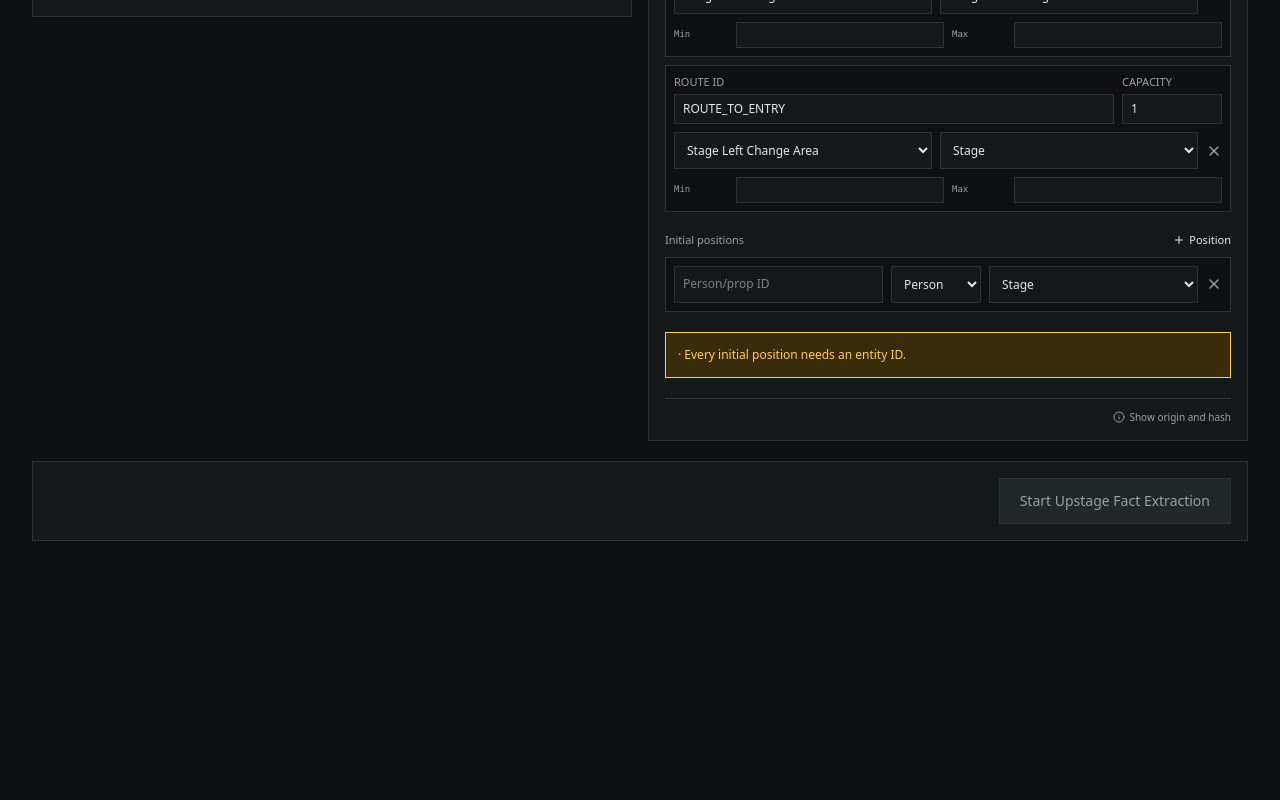
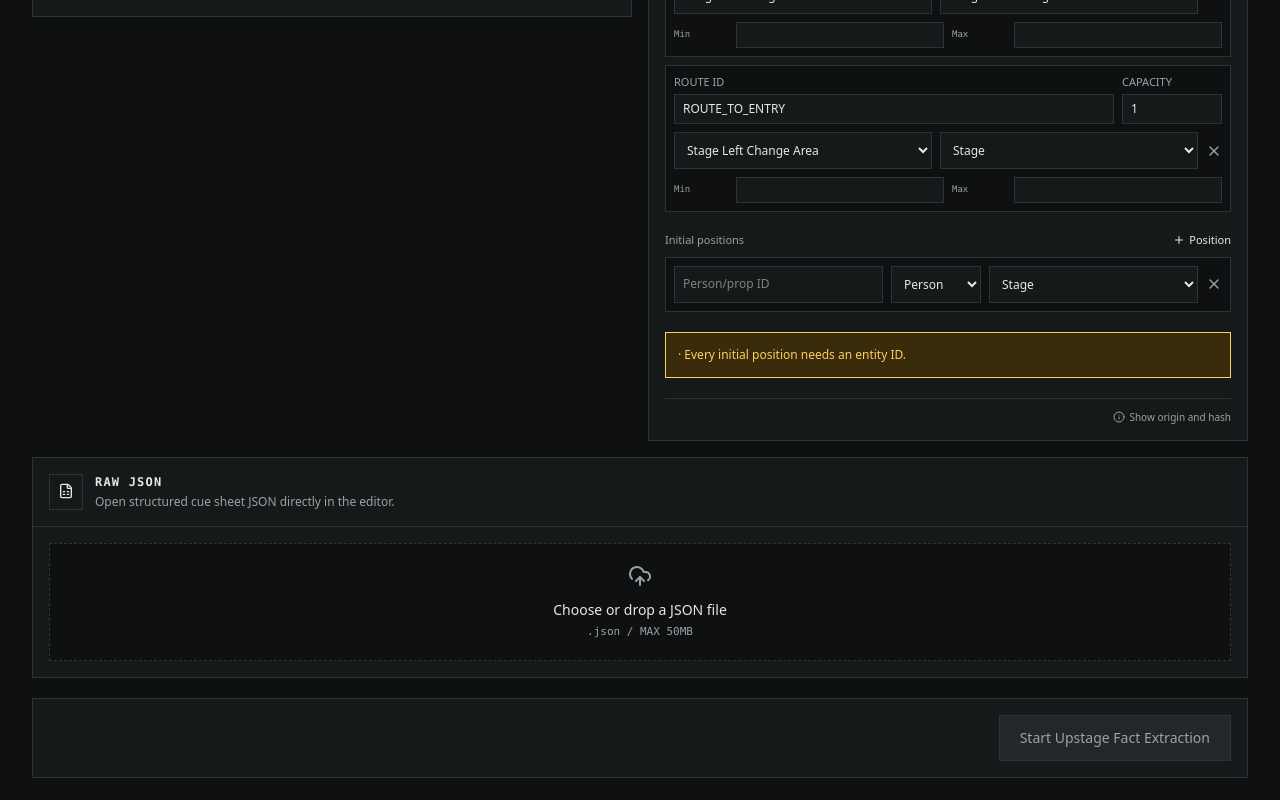
Before and after one commit to Rudy-009/45_Junction_Project, a React (Vite) app in the folder app/: page / in a window 1280 px wide. Shown: the part 448-1248 px from the top of the page. Before the commit the page ends 1021 px from the top, so only its background shows below. Built offline with nearby package versions, Linux system fonts and the light colour scheme.

Commit message:
feat(app): add direct raw JSON editor input

```diff
--- a/app/src/screens/InputScreen.tsx
+++ b/app/src/screens/InputScreen.tsx
@@ -18,6 +18,7 @@ import { parseCueSheetJson } from '@/lib/cue-sheet-json';
 import { useI18n, type Locale } from '@/lib/i18n';
 import { cn } from '@/lib/utils';
 import { useNavigate } from '@tanstack/react-router';
+import type { CueSheet } from '@/types/cue-sheet';
 
 const MAX_SOURCE_BYTES = 50 * 1024 * 1024;
 const SOURCE_ORIGIN: SourceOrigin = 'USER_PROVIDED';
@@ -31,6 +32,7 @@ const ZONES = [
 ] as const;
 
 type SourceInputKind = 'MASTER_CUE';
+type InputErrorKind = SourceInputKind | 'RAW_JSON';
 type Crossover = 'UNKNOWN' | 'AVAILABLE' | 'UNAVAILABLE';
 type SubmitPhase = 'IDLE' | 'UPLOADING' | 'EXTRACTING' | 'NORMALIZING' | 'REVIEW' | 'FAILED';
 
@@ -123,13 +125,11 @@ async function inspectSourceFile(kind: SourceInputKind, file: File, locale: Loca
   const isPdf = String.fromCharCode(...signature) === '%PDF-';
   const isZip = signature[0] === 0x50 && signature[1] === 0x4b;
   const text = new TextDecoder().decode(bytes);
-
   if (extension === 'pdf' && !isPdf) throw new Error(locale === 'ko' ? '확장자와 PDF 파일 서명이 일치하지 않습니다.' : 'The extension does not match the PDF file signature.');
   if ((extension === 'docx' || extension === 'xlsx') && !isZip) {
     throw new Error(locale === 'ko' ? '확장자와 Office 파일 서명이 일치하지 않습니다.' : 'The extension does not match the Office file signature.');
   }
   if (extension === 'json') parseCueSheetJson(text, locale);
-
   return { file, sha256: await sha256(bytes), origin: SOURCE_ORIGIN };
 }
 
@@ -137,11 +137,12 @@ export function InputScreen() {
   const { locale, t } = useI18n();
   const navigate = useNavigate();
   const clearWorkspace = useStandbyWorkspaceStore((state) => state.clear);
+  const loadCueSheet = useCueSheetStore((state) => state.loadCueSheet);
   const clearCueSheet = useCueSheetStore((state) => state.clearCueSheet);
   const setReviewFlowContext = useReviewFlowStore((state) => state.setReviewContext);
   const clearReviewFlow = useReviewFlowStore((state) => state.clear);
   const [masterCue, setMasterCue] = useState<SelectedSource | null>(null);
-  const [sourceErrors, setSourceErrors] = useState<Partial<Record<SourceInputKind, string>>>({});
+  const [sourceErrors, setSourceErrors] = useState<Partial<Record<InputErrorKind, string>>>({});
   const [crossover, setCrossover] = useState<Crossover>('UNKNOWN');
   const [minimumChangeSeconds, setMinimumChangeSeconds] = useState('60');
   const [routes, setRoutes] = useState<RouteDraft[]>([
@@ -232,6 +233,35 @@ export function InputScreen() {
       setSourceErrors((current) => ({
         ...current,
         [kind]: error instanceof Error ? error.message : locale === 'ko' ? '파일을 확인할 수 없습니다.' : 'Could not inspect the file.',
+      }));
+    }
+  };
+
+  const openRawJson = async (file: File) => {
+    clearReviewFlow();
+    clearWorkspace();
+    clearCueSheet();
+    setSourceErrors((current) => ({ ...current, RAW_JSON: undefined }));
+    try {
+      if (extensionOf(file.name) !== 'json') {
+        throw new Error(locale === 'ko' ? '.json 형식만 사용할 수 있습니다.' : 'Only .json files are supported.');
+      }
+      if (file.size === 0) {
+        throw new Error(locale === 'ko' ? '빈 파일은 사용할 수 없습니다.' : 'Empty files are not supported.');
+      }
+      if (file.size > MAX_SOURCE_BYTES) {
+        throw new Error(locale === 'ko' ? '파일은 50MB 이하여야 합니다.' : 'Files must be 50MB or smaller.');
+      }
+      const text = await file.text();
+      const cueSheet: CueSheet = parseCueSheetJson(text, locale);
+      loadCueSheet(cueSheet);
+      await navigate({ to: '/workspace' });
+    } catch (error) {
+      setSourceErrors((current) => ({
+        ...current,
+        RAW_JSON: error instanceof Error
+          ? error.message
+          : locale === 'ko' ? 'JSON 파일을 확인할 수 없습니다.' : 'Could not inspect the JSON file.',
       }));
     }
   };
@@ -330,6 +360,10 @@ export function InputScreen() {
             onRoutes={setRoutes}
             onEntities={setEntities}
           />
+          <RawJsonCard
+            error={sourceErrors.RAW_JSON}
+            onFile={(file) => void openRawJson(file)}
+          />
         </section>
 
         <footer className="mt-5 flex justify-end border border-border bg-surface p-4">
@@ -351,6 +385,66 @@ export function InputScreen() {
         {message && <ExtractionStatus phase={phase} message={message} />}
       </div>
     </main>
+  );
+}
+
+function RawJsonCard({ error, onFile }: { error?: string; onFile: (file: File) => void }) {
+  const { locale } = useI18n();
+  const inputRef = useRef<HTMLInputElement>(null);
+  const [dragging, setDragging] = useState(false);
+
+  return (
+    <article className="border border-border bg-surface lg:col-span-2">
+      <div className="flex items-start justify-between border-b border-border p-4">
+        <div className="flex gap-3">
+          <div className="border border-border p-2"><FileSpreadsheet className="h-4 w-4" /></div>
+          <div>
+            <p className="mono text-xs font-semibold tracking-[0.1em]">RAW JSON</p>
+            <p className="mt-1 text-xs text-muted-foreground">
+              {locale === 'ko' ? '구조화된 큐시트 JSON을 바로 편집합니다.' : 'Open structured cue sheet JSON directly in the editor.'}
+            </p>
+          </div>
+        </div>
+      </div>
+      <button
+        type="button"
+        className={cn(
+          'm-4 flex min-h-28 w-[calc(100%-2rem)] flex-col items-center justify-center border border-dashed p-5 text-center',
+          dragging ? 'border-foreground bg-muted' : error ? 'border-violation bg-violation-bg' : 'border-border bg-background',
+        )}
+        onClick={() => inputRef.current?.click()}
+        onDragOver={(event) => { event.preventDefault(); setDragging(true); }}
+        onDragLeave={() => setDragging(false)}
+        onDrop={(event) => {
+          event.preventDefault();
+          setDragging(false);
+          const file = event.dataTransfer.files[0];
+          if (file) onFile(file);
+        }}
+      >
+        <UploadCloud className="h-6 w-6 text-muted-foreground" />
+        <span className="mt-3 text-sm font-medium">
+          {locale === 'ko' ? 'JSON 파일 선택 또는 놓기' : 'Choose or drop a JSON file'}
+        </span>
+        <span className="mono mt-1 text-[11px] text-muted-foreground">.json / MAX 50MB</span>
+      </button>
+      <input
+        ref={inputRef}
+        type="file"
+        accept=".json,application/json"
+        className="hidden"
+        onChange={(event) => {
+          const file = event.target.files?.[0];
+          if (file) onFile(file);
+          event.target.value = '';
+        }}
+      />
+      {error && (
+        <div className="flex gap-2 border-t border-border p-4 text-xs leading-5 text-violation">
+          <AlertTriangle className="mt-0.5 h-4 w-4 shrink-0" />{error}
+        </div>
+      )}
+    </article>
   );
 }
 
```
Also changed, not shown: 2 other files (tests, documents, lock files or other folders).
